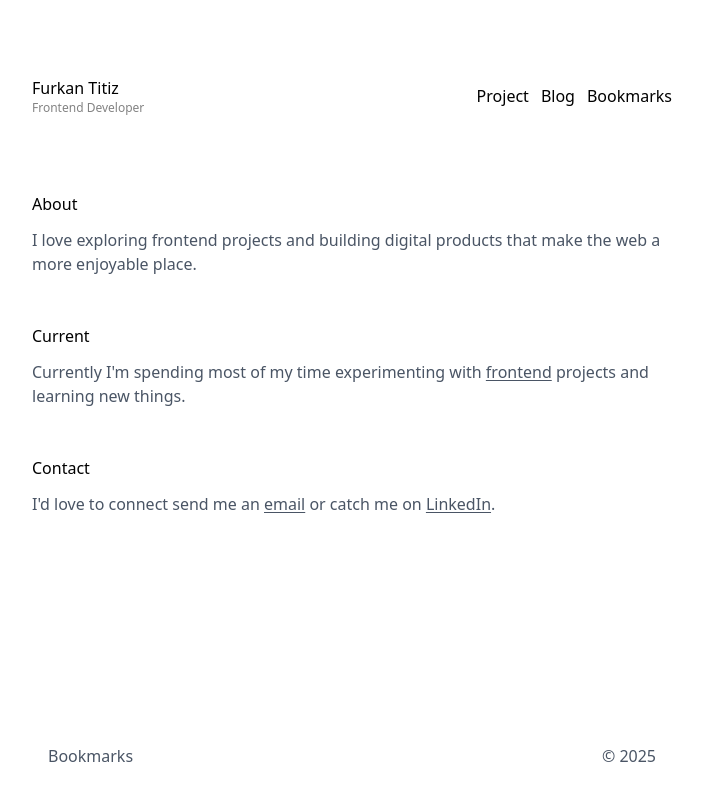
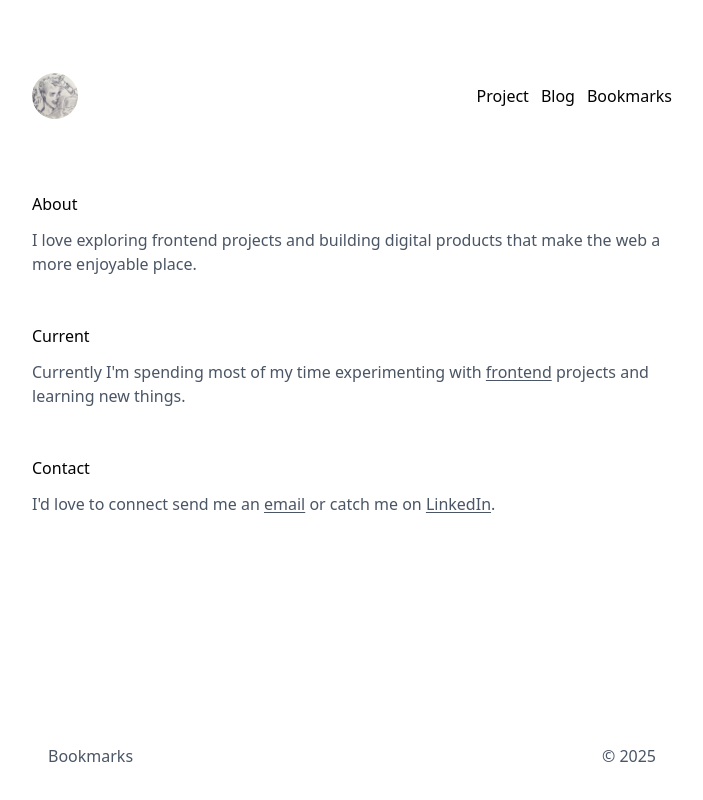
Before and after one commit to qrphy/homepage, a Next.js app: page / in a window 1280 px wide. Shown: the whole page, without its empty margins (288-991 px from the left). Built offline with nearby package versions, Linux system fonts and the light colour scheme.

Commit message:
headerv2 with mainv2

```diff
--- a/src/app/components/Header.tsx
+++ b/src/app/components/Header.tsx
@@ -5,22 +5,21 @@ const Header = () => {
   return (
     <header className="w-full h-[12rem] flex items-center">
       <div className="flex justify-between items-center w-full">
-        <div>
+        {/*<div>
           <Link href="/" className="text-base font-medium">
             Furkan Titiz
           </Link>
           <p className="text-xs font-medium ct-color">Frontend Developer</p>
-        </div>{" "}
-        {/*
+        </div>{" "}*/}
         <Link href="/">
           <Image
-            src="/me.JPG"
+            src="/IMG_9550.JPG"
             alt="furkan titiz"
             width={46}
             height={46}
             className="rounded-full cursor-pointer hover:opacity-80 transition-opacity"
           />
-        </Link>*/}
+        </Link>
         <div className="flex gap-3">
           <p>Project</p>
           <p>Blog</p>
```
